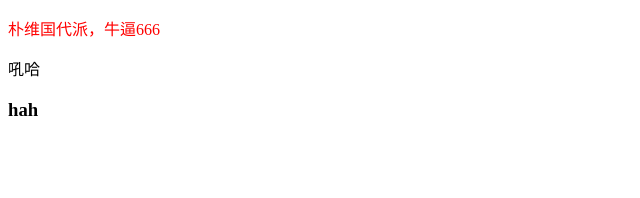
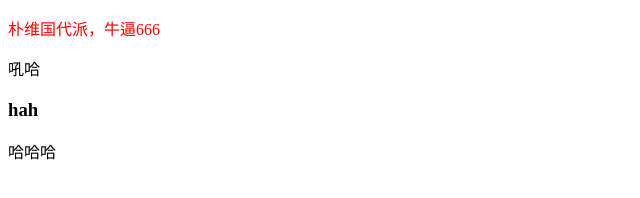
Before and after one commit to jiaokaihang/nbclass, a plain HTML site: page index.html in a window 1280 px wide. Shown: the full height of the page, 0-640 px from the left. Drawn offline with Linux system fonts and the light colour scheme.

Commit message:
update span

```diff
--- a/index.html
+++ b/index.html
@@ -11,5 +11,6 @@
     <p>朴维国代派，牛逼666</p>
     <div>吼哈</div>
     <h3>hah </h3>
+    <span>哈哈哈</span>
 </body>
 </html>
```
